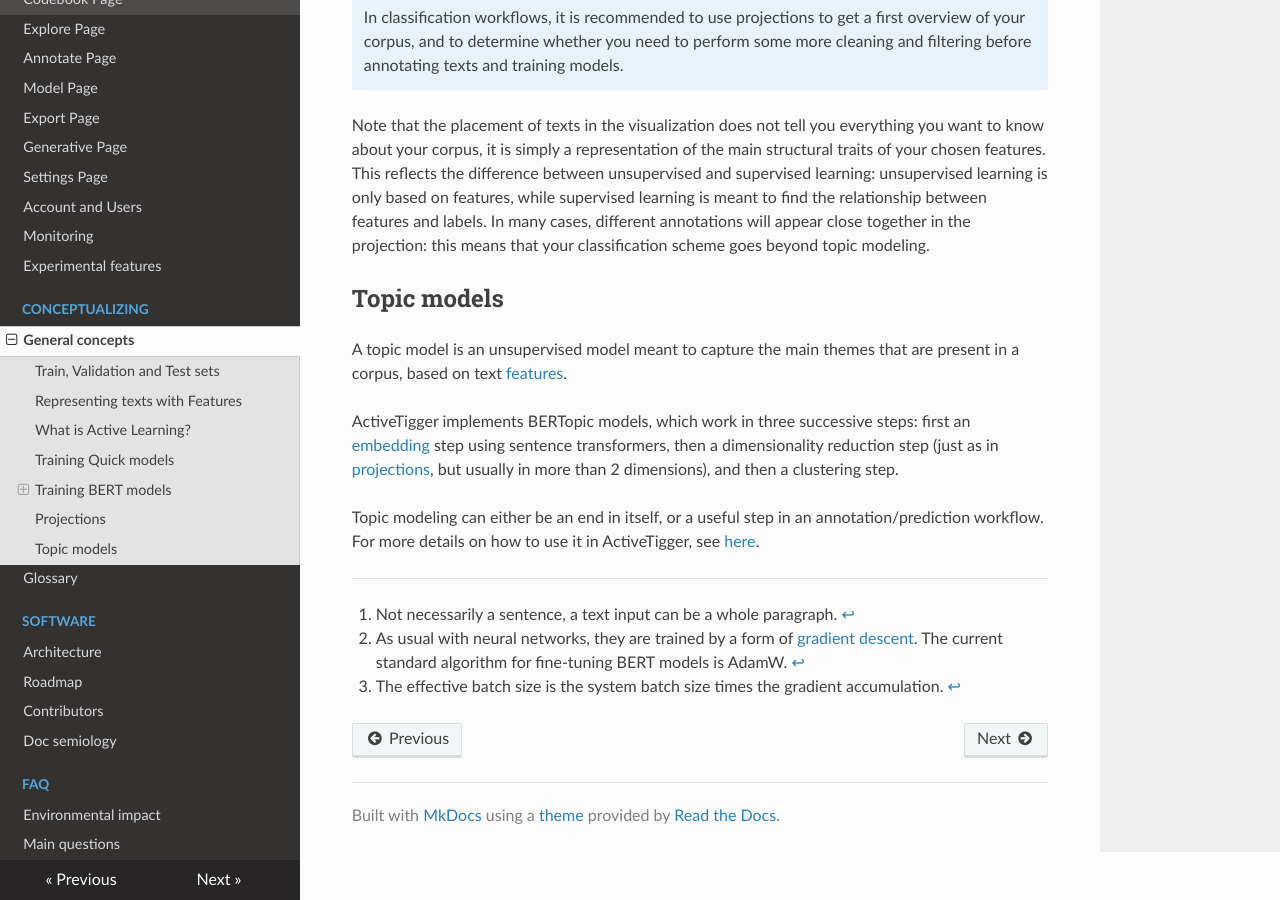
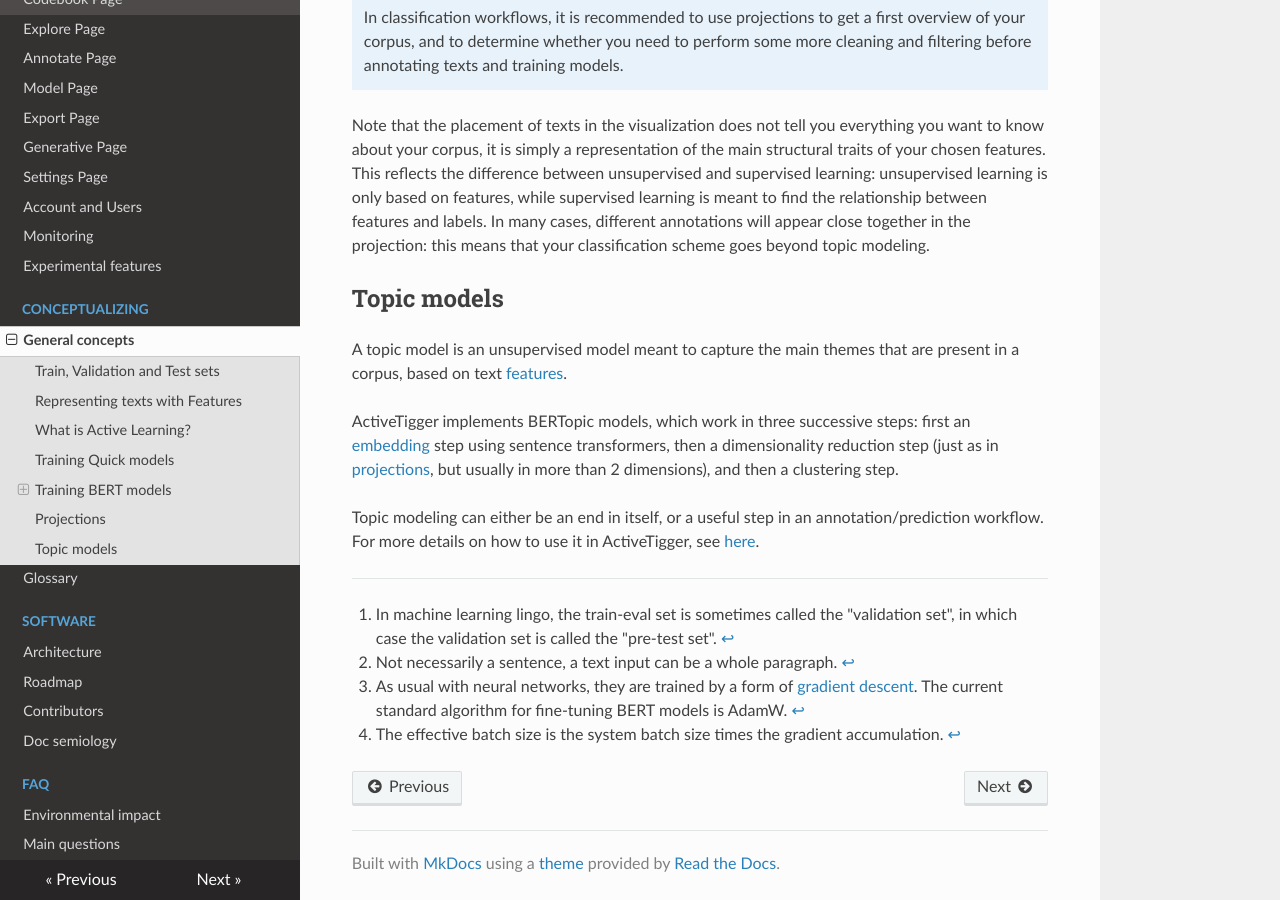
Before and after one commit to activetigger/documentation, an MkDocs documentation site: the page built from docs/conceptualizing/general.md, in a window 1280 px wide and 900 px high, scrolled down 9966 px. Built offline with MkDocs 1.6.1, drawn with Linux system fonts in a browser that asks for light colours; nearby versions of some CDN libraries; some of the changed lines change nothing that is shown.

Commit message:
added a footnote

```diff
--- a/docs/conceptualizing/general.md
+++ b/docs/conceptualizing/general.md
@@ -15,7 +15,9 @@ Each set plays a different role, at different stages:
 
 ![](../img/theoretical-concepts/sets.png)
 
-To monitor the model's learning, we further split the train set into a main <span class="highlight">train set</span> and a <span class="highlight">train-eval set</span>, usually with the ratio 80-20%. This gives us two [loss curves](../conceptualizing/general.md#reading-the-loss-curve), that display for each training step how well the model performs on the data it is learning on (the train set) and on previously unseen data (the train-eval set). This helps us control overfitting and choose hyperparameters accordingly.
+To monitor the model's learning, we further split the train set into a main <span class="highlight">train set</span> and a <span class="highlight">train-eval set</span>[^1], usually with the ratio 80-20%. This gives us two [loss curves](../conceptualizing/general.md#reading-the-loss-curve), that display for each training step how well the model performs on the data it is learning on (the train set) and on previously unseen data (the train-eval set). This helps us control overfitting and choose hyperparameters accordingly.
+
+[^1]: In machine learning lingo, the train-eval set is sometimes called the "validation set", in which case the validation set is called the "pre-test set".
 
 ![](../img/theoretical-concepts/train_set_detail.png)
 
@@ -37,13 +39,13 @@ These features can be used to compute visualizations, fit topic models or quick
 
 In ActiveTigger, there are five kinds of features, which can be created in the [Settings](../functionalities/settings.md#features) tab:
 
-- <span class="highlight">Sentence embeddings</span>: Computed with transformer models, this is the most advanced method for representing each text input [^1] as a vector, because it works on the whole text instead of word by word. As for all transformer models, each model has a [maximum window size](./glossary.md#tokens-and-window-sizes).
+- <span class="highlight">Sentence embeddings</span>: Computed with transformer models, this is the most advanced method for representing each text input [^2] as a vector, because it works on the whole text instead of word by word. As for all transformer models, each model has a [maximum window size](./glossary.md#tokens-and-window-sizes).
 - <span class="highlight">FastText</span>: Each text input is first split into words (using the [SpaCy](https://spacy.io/) tokenizer), then each word is represented by a pre-computed embedding, and the final text embedding is computed as the average of all its word embeddings. Note that this method does not take into account the order in which the words appear. See the [fastText](https://fasttext.cc) webpage for details.
 - <span class="highlight">DFM</span> (document-feature matrix): historically, a cornerstone of text representation before the advent of word- and sentence embeddings. Each text is represented by the frequency of each word that appears in it: all texts are first split into words (using the [SpaCy](https://spacy.io/) tokenizer), and a large matrix is calculated, where for a given row (=document) and column (=word), the value represents the number of time the word appeared in the document. Several options are available for determining which words to exclude, and how to re-weight these raw frequencies using the tf-idf method, see [Settings page](../functionalities/settings.md#features).
 - <span class="highlight">Regex</span> (regular expression): For a given regex, the feature is either a single binary variable, reporting if the regex was found in the text input, or a numeric value indicating the number of times it was found in the input.
 - <span class="highlight">dataset</span>: Import a column of your dataset as a feature. This can be useful when training quick models, for instance if you have a variable that measures the number of characters, or the text's source.
 
-[^1]: Not necessarily a sentence, a text input can be a whole paragraph.
+[^2]: Not necessarily a sentence, a text input can be a whole paragraph.
 
 !!! Note
 
@@ -80,12 +82,12 @@ More specifically, they are **pre-trained encoder language models**:
 - _Pre-trained_: BERT models "understand" natural language, thanks to a pre-training phase where they learned semantic properties from very large text corpora. These models can be fine-tuned in order to adapt to a given task, which prevents you from training a model from scratch.
 - _Encoders models_: As opposed to decoder models (also known as generative models), encoder models do not output natural language but an embedding space that encapsulates semantic properties. It can then be used for a range of downstream tasks, like classification.
 
-BERT models are characterized by several sets of vectors whose components are called **parameters** (or weights, for some). The initial value for those parameters is set during pre-training, as they are the carriers of semantic properties. <span class="highlight">Fine-tuning</span> a BERT model is the process of adjusting its parameters using optimization algorithms[^5] to minimize a given cost function (the prediction error). Fine-tuning is performed in several rounds, called <span class="highlight">epochs</span>, each of which corresponds to a complete pass through the train set.
+BERT models are characterized by several sets of vectors whose components are called **parameters** (or weights, for some). The initial value for those parameters is set during pre-training, as they are the carriers of semantic properties. <span class="highlight">Fine-tuning</span> a BERT model is the process of adjusting its parameters using optimization algorithms[^3] to minimize a given cost function (the prediction error). Fine-tuning is performed in several rounds, called <span class="highlight">epochs</span>, each of which corresponds to a complete pass through the train set.
 
 To fine-tune a model, you need to make a range of choices for variables that we call <span class="highlight">hyperparameters</span> (see [list below](#which-hyperparameters-to-choose)). This is a delicate art, involving trial-and-error in order to find the hyperparameters that allow for the best predictions. You can get information on how fit the hyperparameters are by reading the [loss curve](#reading-the-loss-curve) or the [performance scores](./glossary.md#evaluating-multiclass-models).
 There are many resources if you want to learn more about fine-tuning neural networks, both online and in handbooks; see [this video](https://youtu.be/IHZwWFHWa-w?si=WOzTeU4U6b62uq_s) for a great introduction.
 
-[^5]: As usual with neural networks, they are trained by a form of [gradient descent](https://en.wikipedia.org/wiki/Gradient_descent). The current standard algorithm for fine-tuning BERT models is AdamW.
+[^3]: As usual with neural networks, they are trained by a form of [gradient descent](https://en.wikipedia.org/wiki/Gradient_descent). The current standard algorithm for fine-tuning BERT models is AdamW.
 
 ### Choosing a model
 
@@ -127,11 +129,11 @@ The model has overfitted:
 What to do:
 
 - choose a lower learning rate, for slower weight updates
-- use larger batches[^6], in order to smooth training over more examples per training step
+- use larger batches[^4], in order to smooth training over more examples per training step
 - choose a higher weight decay: this will prevent the weights from getting too large
 - annotate more data, you may not have enough examples for the model to learn from
 
-[^6]: The effective batch size is the system batch size times the gradient accumulation.
+[^4]: The effective batch size is the system batch size times the gradient accumulation.
 
 #### Underfitting
 
```
